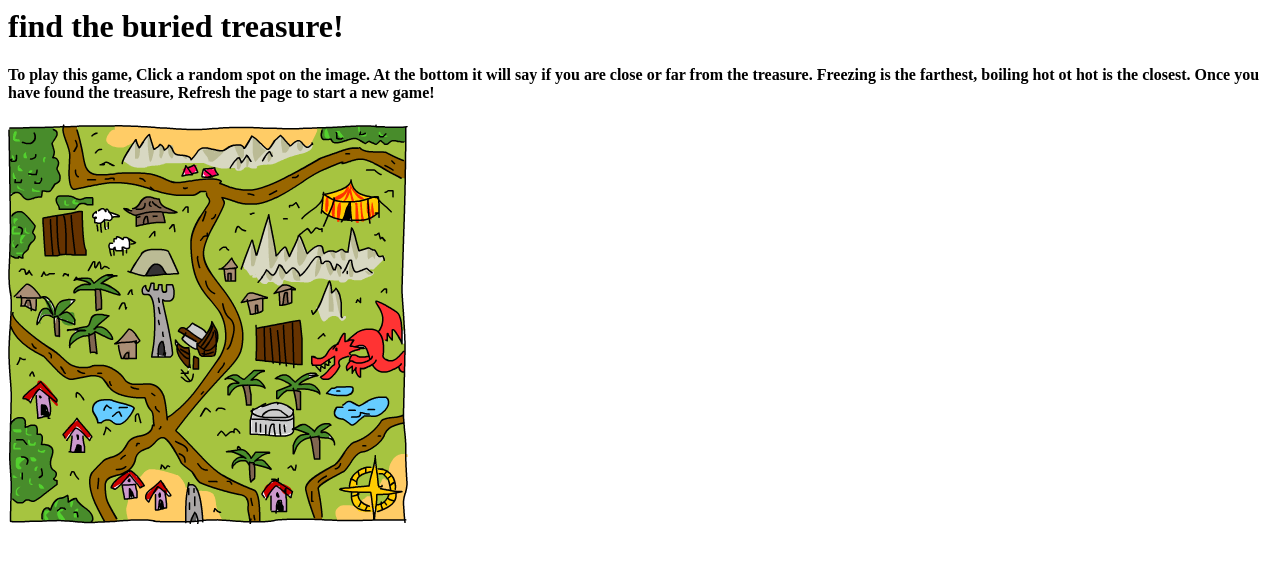
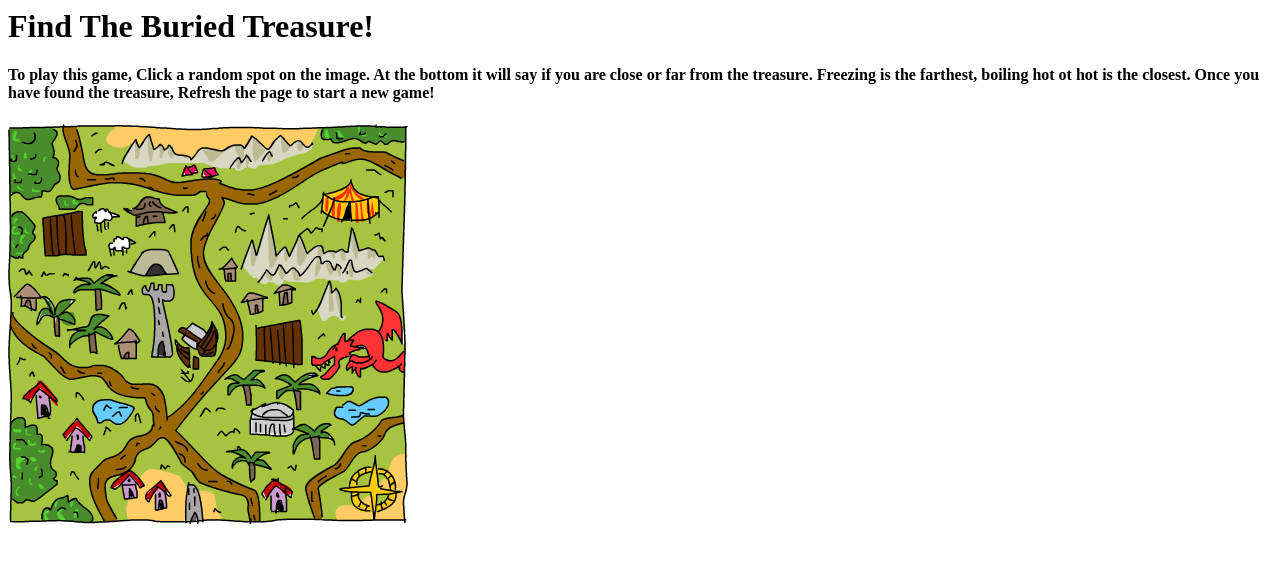
Before and after one commit to akameleda/akameleda.github.io, a plain HTML site: page FindTheBuriedTreasure.html in a window 1280 px wide. Drawn offline with nearby package versions, Linux system fonts and the light colour scheme.

Commit message:
Update FindTheBuriedTreasure.html

```diff
--- a/FindTheBuriedTreasure.html
+++ b/FindTheBuriedTreasure.html
@@ -4,7 +4,7 @@
     <title> Find The Buried Treasure Game!</title>
   </head>
   <body>
-    <h1 id="heading"> find the buried treasure!</h1>
+    <h1 id="heading"> Find The Buried Treasure!</h1>
      <h4> To play this game, Click a random spot on the image. At the bottom it will say if you are close or far from the treasure. Freezing is the farthest, boiling hot ot hot is the closest. Once you have found the treasure, Refresh the page to start a new game!</h4>
     <img id="map" width=400 height=400 src="treasuremap.webp">
     <p id="distance"></p>
```
